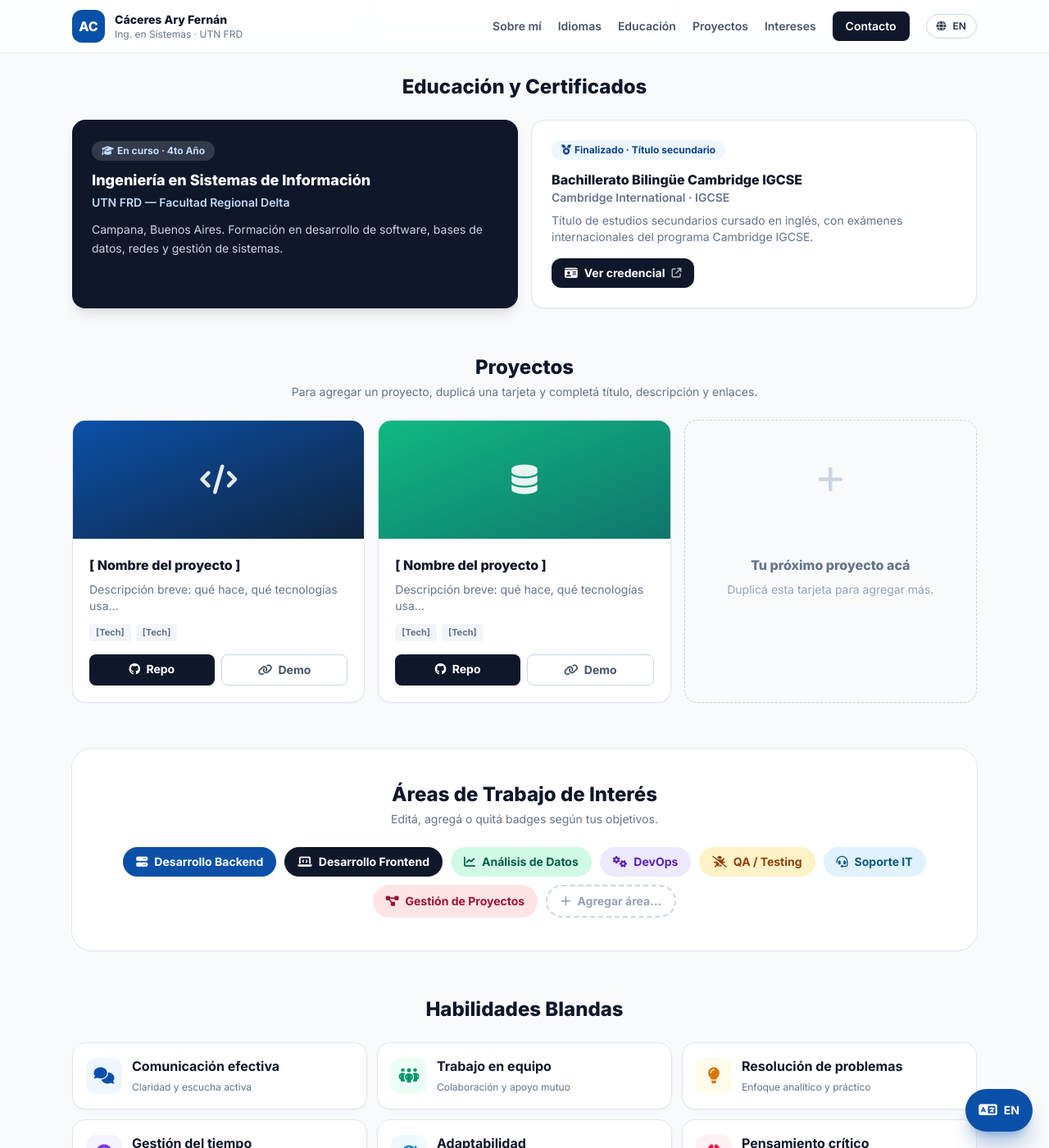
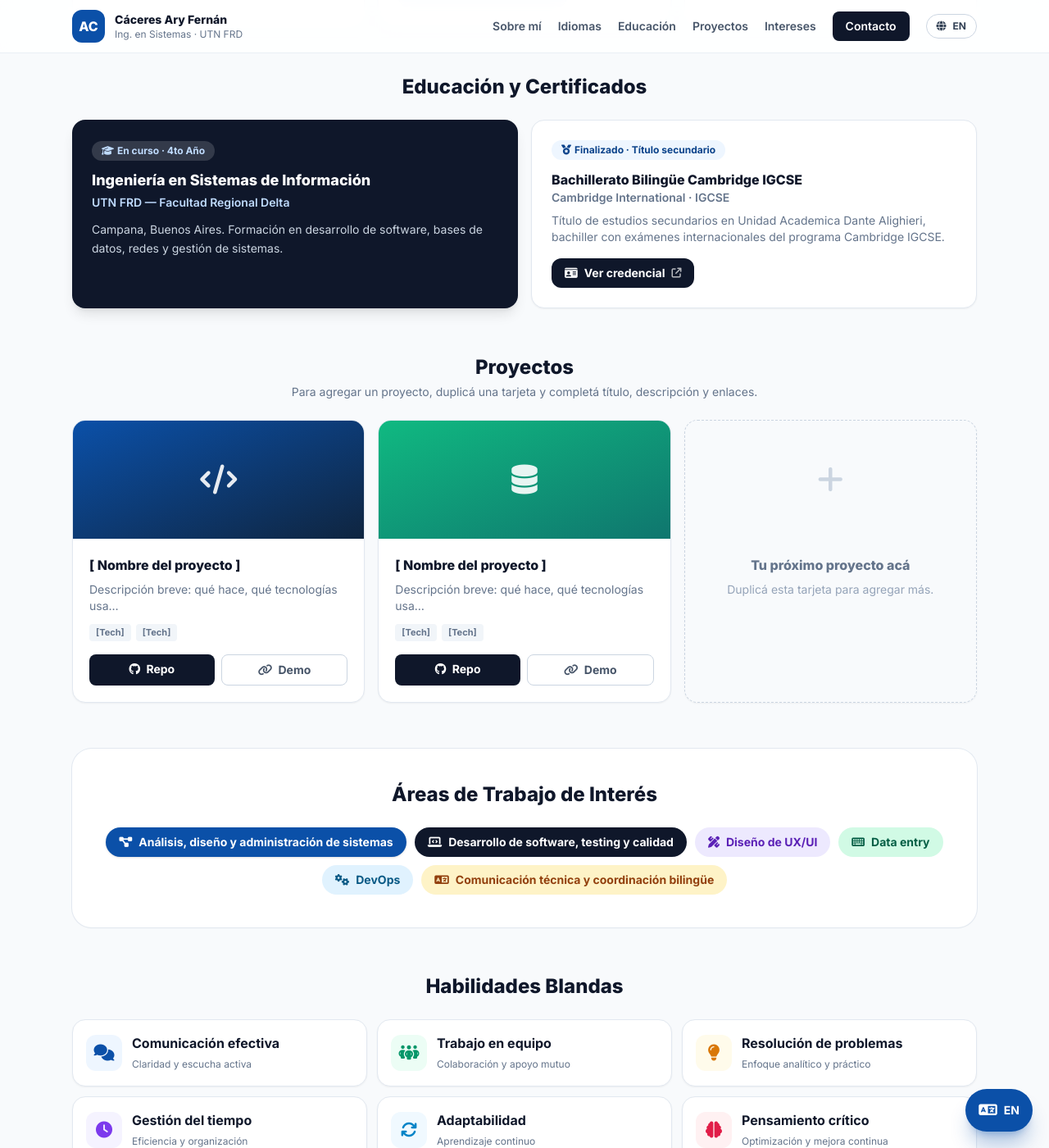
Before and after one commit to arieldelplata/arieldelplata.github.io, a Jekyll site: the page built from index.html, in a window 1280 px wide and 1400 px high, scrolled down 1277 px. Shown: the whole window at 82% size. Built offline with Jekyll 4.4.1, drawn with Linux system fonts in a browser that asks for light colours; nearby versions of some CDN libraries; some of the changed text lies outside the part shown.

Commit message:
refactor: Habilidades blandas y Areas de Trabajo

```diff
--- a/index.html
+++ b/index.html
@@ -180,8 +180,8 @@
         </h3>
         <p class="text-sm font-semibold text-slate-500">Cambridge International · IGCSE</p>
         <p class="mt-2 flex-1 text-sm text-slate-500">
-          <span class="lang-es">Título de estudios secundarios cursado en inglés, con exámenes internacionales del programa Cambridge IGCSE.</span>
-          <span class="lang-en">Secondary studies diploma taught in English, with international exams from the Cambridge IGCSE programme.</span>
+          <span class="lang-es">Título de estudios secundarios en Unidad Academica Dante Alighieri, bachiller con exámenes internacionales del programa Cambridge IGCSE.</span>
+          <span class="lang-en">Secondary studies diploma in Unidad Academica Dante Alighieri, bachelorwith international exams from the Cambridge IGCSE programme.</span>
         </p>
         <a href="{{ '/assets/docs/certificado-igcse.pdf' | relative_url }}" target="_blank" rel="noopener" class="mt-4 inline-flex w-fit items-center gap-2 rounded-xl bg-slate-900 px-4 py-2 text-sm font-bold text-white transition hover:bg-brand-600">
           <i class="fa-solid fa-id-card"></i><span class="lang-es">Ver credencial</span><span class="lang-en">View credential</span>
@@ -270,20 +270,15 @@
     <h2 class="text-center text-2xl font-extrabold text-slate-900">
       <span class="lang-es">Áreas de Trabajo de Interés</span><span class="lang-en">Areas of Work Interest</span>
     </h2>
-    <p class="mt-1 text-center text-sm text-slate-500">
-      <span class="lang-es">Editá, agregá o quitá badges según tus objetivos.</span>
-      <span class="lang-en">Edit, add or remove badges to match your goals.</span>
     </p>
     <!-- BADGES: editables -->
     <div class="mt-6 flex flex-wrap justify-center gap-2.5 text-sm font-bold">
-      <span class="inline-flex items-center gap-2 rounded-full bg-brand-600 px-4 py-2 text-white shadow"><i class="fa-solid fa-server"></i><span class="lang-es">Desarrollo Backend</span><span class="lang-en">Backend Development</span></span>
-      <span class="inline-flex items-center gap-2 rounded-full bg-slate-900 px-4 py-2 text-white"><i class="fa-solid fa-laptop-code"></i><span class="lang-es">Desarrollo Frontend</span><span class="lang-en">Frontend Development</span></span>
-      <span class="inline-flex items-center gap-2 rounded-full bg-emerald-100 px-4 py-2 text-emerald-800"><i class="fa-solid fa-chart-line"></i><span class="lang-es">Análisis de Datos</span><span class="lang-en">Data Analysis</span></span>
-      <span class="inline-flex items-center gap-2 rounded-full bg-violet-100 px-4 py-2 text-violet-800"><i class="fa-solid fa-gears"></i>DevOps</span>
-      <span class="inline-flex items-center gap-2 rounded-full bg-amber-100 px-4 py-2 text-amber-800"><i class="fa-solid fa-bug-slash"></i>QA / Testing</span>
-      <span class="inline-flex items-center gap-2 rounded-full bg-sky-100 px-4 py-2 text-sky-800"><i class="fa-solid fa-headset"></i><span class="lang-es">Soporte IT</span><span class="lang-en">IT Support</span></span>
-      <span class="inline-flex items-center gap-2 rounded-full bg-rose-100 px-4 py-2 text-rose-800"><i class="fa-solid fa-diagram-project"></i><span class="lang-es">Gestión de Proyectos</span><span class="lang-en">Project Management</span></span>
-      <span class="inline-flex items-center gap-2 rounded-full border-2 border-dashed border-slate-300 px-4 py-2 text-slate-400"><i class="fa-solid fa-plus"></i><span class="lang-es">Agregar área…</span><span class="lang-en">Add area…</span></span>
+      <span class="inline-flex items-center gap-2 rounded-full bg-brand-600 px-4 py-2 text-white shadow"><i class="fa-solid fa-diagram-project"></i><span class="lang-es">Análisis, diseño y administración de sistemas</span><span class="lang-en">Systems analysis, design and administration</span></span>
+      <span class="inline-flex items-center gap-2 rounded-full bg-slate-900 px-4 py-2 text-white"><i class="fa-solid fa-laptop-code"></i><span class="lang-es">Desarrollo de software, testing y calidad</span><span class="lang-en">Software development, testing and quality</span></span>
+      <span class="inline-flex items-center gap-2 rounded-full bg-violet-100 px-4 py-2 text-violet-800"><i class="fa-solid fa-pen-ruler"></i><span class="lang-es">Diseño de UX/UI</span><span class="lang-en">UX/UI design</span></span>
+      <span class="inline-flex items-center gap-2 rounded-full bg-emerald-100 px-4 py-2 text-emerald-800"><i class="fa-solid fa-keyboard"></i>Data entry</span>
+      <span class="inline-flex items-center gap-2 rounded-full bg-sky-100 px-4 py-2 text-sky-800"><i class="fa-solid fa-gears"></i>DevOps</span>
+      <span class="inline-flex items-center gap-2 rounded-full bg-amber-100 px-4 py-2 text-amber-800"><i class="fa-solid fa-language"></i><span class="lang-es">Comunicación técnica y coordinación bilingüe</span><span class="lang-en">Bilingual technical communication and coordination</span></span>
     </div>
   </section>
 
@@ -317,6 +312,14 @@
       <li class="flex items-center gap-3 rounded-2xl border border-slate-200 bg-white p-4 shadow-sm">
         <span class="flex h-11 w-11 shrink-0 items-center justify-center rounded-xl bg-rose-50 text-xl text-rose-600"><i class="fa-solid fa-brain"></i></span>
         <span><strong class="block text-slate-900"><span class="lang-es">Pensamiento crítico</span><span class="lang-en">Critical thinking</span></strong><span class="text-xs text-slate-500"><span class="lang-es">Optimización y mejora continua</span><span class="lang-en">Optimization and improvement</span></span></span>
+      </li>
+      <li class="flex items-center gap-3 rounded-2xl border border-slate-200 bg-white p-4 shadow-sm">
+        <span class="flex h-11 w-11 shrink-0 items-center justify-center rounded-xl bg-teal-50 text-xl text-teal-600"><i class="fa-solid fa-handshake"></i></span>
+        <span><strong class="block text-slate-900"><span class="lang-es">Compromiso</span><span class="lang-en">Commitment</span></strong><span class="text-xs text-slate-500"><span class="lang-es">Responsabilidad y dedicación</span><span class="lang-en">Responsibility and dedication</span></span></span>
+      </li>
+      <li class="flex items-center gap-3 rounded-2xl border border-slate-200 bg-white p-4 shadow-sm">
+        <span class="flex h-11 w-11 shrink-0 items-center justify-center rounded-xl bg-orange-50 text-xl text-orange-600"><i class="fa-solid fa-rocket"></i></span>
+        <span><strong class="block text-slate-900"><span class="lang-es">Proactividad</span><span class="lang-en">Proactivity</span></strong><span class="text-xs text-slate-500"><span class="lang-es">Iniciativa y anticipación</span><span class="lang-en">Initiative and anticipation</span></span></span>
       </li>
     </ul>
   </section>
```
Also changed, not shown: 1 other file.
